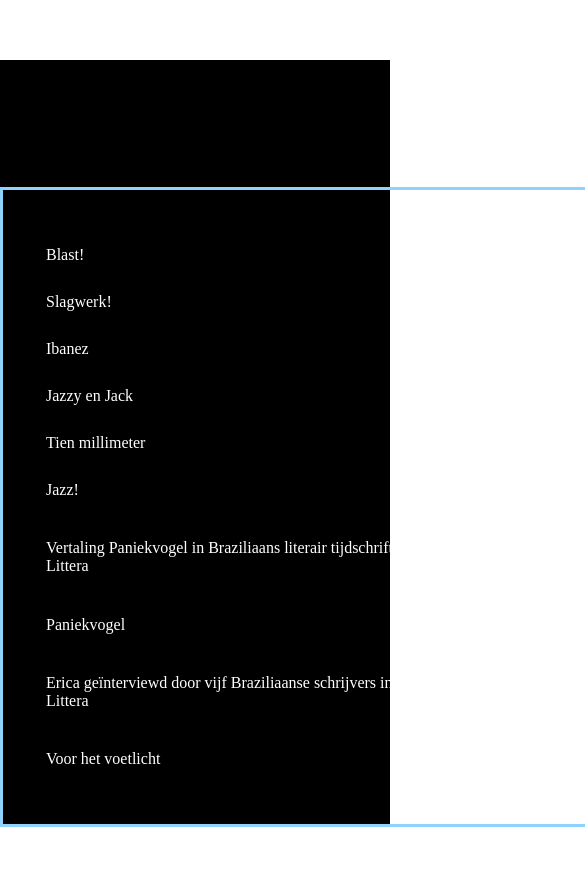
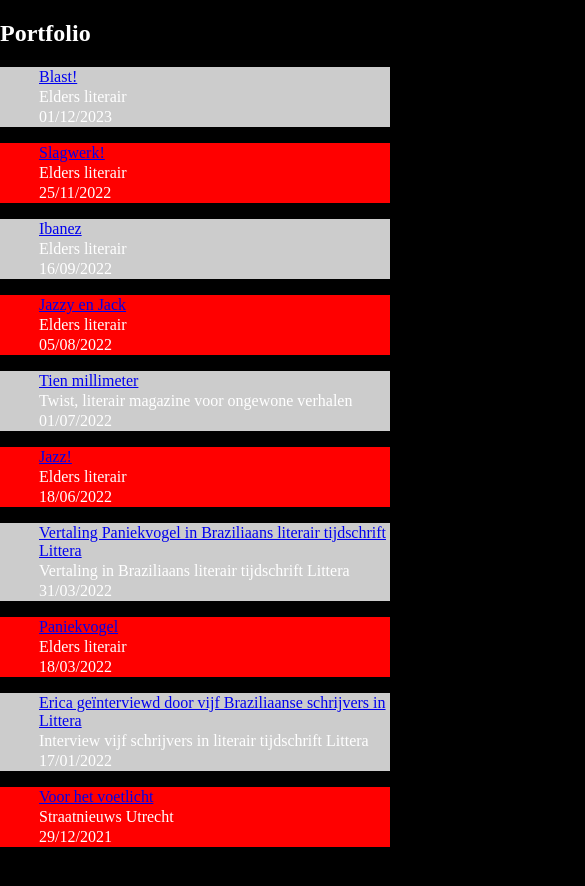
Before and after one commit to NBadeloe/free-space-erica-van-dooren, a SvelteKit app: page /portfolio in a window 390 px wide. Shown: the top 886 px of the page, 585 px wide, since content can reach past the window. After the commit the page ends 863 px from the top, so only its background shows below. Built offline with nearby package versions, Linux system fonts and the light colour scheme.

Commit message:
finished review component, working on mobile/desktop view

```diff
--- a/package.json
+++ b/package.json
@@ -11,11 +11,13 @@
 		"@sveltejs/adapter-auto": "^2.0.0",
 		"@sveltejs/kit": "^1.27.4",
 		"svelte": "^4.2.7",
+		"svelte-hamburgers": "^4.2.0",
 		"vite": "^4.4.2"
 	},
 	"type": "module",
 	"dependencies": {
 		"@datocms/svelte": "^1.2.0",
+		"@emailjs/browser": "^3.12.1",
 		"datocms-structured-text-to-plain-text": "^2.0.4"
 	}
 }
--- /dev/null
+++ b/src/lib/components/reviews/ReviewCard.svelte
@@ -0,0 +1,43 @@
+<script>
+    export let naam
+    export let review
+    export let url
+</script>
+
+<article class="card-img">
+    <img src="{url}" alt="afbeelding van persoon">
+  </article>
+
+  <article class="card-content">
+    <h3>{naam}</h3>
+    <q>
+      {review}
+    </q>
+  </article>
+<style>
+
+
+      /* elke set van 2 heeft een andere kleur */
+  article {
+    width: 10em;
+    height: 15em;
+    margin: 2em;
+    padding: 1em;
+    flex-shrink: 0;
+    background-color: #000;
+    border: #fff 1px solid;
+  }
+  article:nth-child(6n + 3) {
+    border: #d9ff00 1px solid;
+  }
+  article:nth-child(6n + 4) {
+    border: #d9ff00 1px solid;
+  }
+
+  article:nth-child(6n + 5) {
+    border: #001aff 1px solid;
+  }
+  article:nth-child(6n + 6) {
+    border: #001aff 1px solid;
+  }
+</style>
--- a/src/lib/components/reviews/Reviews.svelte
+++ b/src/lib/components/reviews/Reviews.svelte
@@ -1,173 +1,73 @@
+<script>
+  import ReviewCard from "./ReviewCard.svelte";
+</script>
 
 <section class="review">
-
-
-           <article class="card-img">
-              <h3> img</h3>
-           </article>
-
-           <article class="card-content">
-              <h3> Naam</h3>
-              <q>
-              uis sodales. Aenean quis commodo urta nunc. Curabitur blandit rutrum
-              </q>
-           </article>
-
-           <article class="card-img">
-            <h3> img</h3>
-         </article>
-
-         <article class="card-content">
-            <h3> Naam</h3>
-            <q>
-            uis sodales. Aenean quis commodo urta nunc. Curabitur blandit rutrum
-            </q>
-         </article>
-
-         <article class="card-img">
-            <h3> img</h3>
-         </article>
-
-         <article class="card-content">
-            <h3> Naam</h3>
-            <q>
-            uis sodales. Aenean quis commodo urta nunc. Curabitur blandit rutrum
-            </q>
-         </article>
-
-         <article class="card-img">
-            <h3> img</h3>
-         </article>
-
-         <article class="card-content">
-            <h3> Naam</h3>
-            <q>
-            uis sodales. Aenean quis commodo urta nunc. Curabitur blandit rutrum
-            </q>
-         </article>
-
-         <article class="card-img">
-            <h3> img</h3>
-         </article>
-
-         <article class="card-content">
-            <h3> Naam</h3>
-            <q>
-            uis sodales. Aenean quis commodo urta nunc. Curabitur blandit rutrum
-            </q>
-         </article>
-
-         <article class="card-img">
-            <h3> img</h3>
-         </article>
-
-         <article class="card-content">
-            <h3> Naam</h3>
-            <q>
-            uis sodales. Aenean quis commodo urta nunc. Curabitur blandit rutrum
-            </q>
-         </article>
-
-         <article class="card-img">
-            <h3> img</h3>
-         </article>
-
-         <article class="card-content">
-            <h3> Naam</h3>
-            <q>
-            uis sodales. Aenean quis commodo urta nunc. Curabitur blandit rutrum
-            </q>
-         </article>
-
-         <article class="card-img">
-            <h3> img</h3>
-         </article>
-
-         <article class="card-content">
-            <h3> Naam</h3>
-            <q>
-            uis sodales. Aenean quis commodo urta nunc. Curabitur blandit rutrum
-            </q>
-         </article>
-
-         <article class="card-img">
-            <h3> img</h3>
-         </article>
-
-         <article class="card-content">
-            <h3> Naam</h3>
-            <q>
-            uis sodales. Aenean quis commodo urta nunc. Curabitur blandit rutrum
-            </q>
-         </article>
-
+  <ReviewCard naam='jemoeder' review='jevader' url='https://www.google.com/url?sa=i&url=https%3A%2F%2Ftwitter.com%2Fstupidcatsfr&psig=AOvVaw2ZRk8YVJZkZr3HpaGCN2sz&ust=1705656053545000&source=images&cd=vfe&opi=89978449&ved=0CBIQjRxqFwoTCLCvj4zO5oMDFQAAAAAdAAAAABAD'/>
+  <ReviewCard naam='jemoeder' review='jevader' url='https://www.google.com/url?sa=i&url=https%3A%2F%2Ftwitter.com%2Fstupidcatsfr&psig=AOvVaw2ZRk8YVJZkZr3HpaGCN2sz&ust=1705656053545000&source=images&cd=vfe&opi=89978449&ved=0CBIQjRxqFwoTCLCvj4zO5oMDFQAAAAAdAAAAABAD' />
+  <ReviewCard naam='jemoeder' review='jevader' url='https://www.google.com/url?sa=i&url=https%3A%2F%2Ftwitter.com%2Fstupidcatsfr&psig=AOvVaw2ZRk8YVJZkZr3HpaGCN2sz&ust=1705656053545000&source=images&cd=vfe&opi=89978449&ved=0CBIQjRxqFwoTCLCvj4zO5oMDFQAAAAAdAAAAABAD'/>
+  <ReviewCard naam='jemoeder' review='jevader' url='https://www.google.com/url?sa=i&url=https%3A%2F%2Ftwitter.com%2Fstupidcatsfr&psig=AOvVaw2ZRk8YVJZkZr3HpaGCN2sz&ust=1705656053545000&source=images&cd=vfe&opi=89978449&ved=0CBIQjRxqFwoTCLCvj4zO5oMDFQAAAAAdAAAAABAD'/>
+  <ReviewCard naam='jemoeder' review='jevader' url='https://www.google.com/url?sa=i&url=https%3A%2F%2Ftwitter.com%2Fstupidcatsfr&psig=AOvVaw2ZRk8YVJZkZr3HpaGCN2sz&ust=1705656053545000&source=images&cd=vfe&opi=89978449&ved=0CBIQjRxqFwoTCLCvj4zO5oMDFQAAAAAdAAAAABAD'/>
+  <ReviewCard naam='jemoeder' review='jevader' url='https://www.google.com/url?sa=i&url=https%3A%2F%2Ftwitter.com%2Fstupidcatsfr&psig=AOvVaw2ZRk8YVJZkZr3HpaGCN2sz&ust=1705656053545000&source=images&cd=vfe&opi=89978449&ved=0CBIQjRxqFwoTCLCvj4zO5oMDFQAAAAAdAAAAABAD'/>
+  <ReviewCard naam='jemoeder' review='jevader' url='https://www.google.com/url?sa=i&url=https%3A%2F%2Ftwitter.com%2Fstupidcatsfr&psig=AOvVaw2ZRk8YVJZkZr3HpaGCN2sz&ust=1705656053545000&source=images&cd=vfe&opi=89978449&ved=0CBIQjRxqFwoTCLCvj4zO5oMDFQAAAAAdAAAAABAD' />
+  <ReviewCard naam='jemoeder' review='jevader' url='https://www.google.com/url?sa=i&url=https%3A%2F%2Ftwitter.com%2Fstupidcatsfr&psig=AOvVaw2ZRk8YVJZkZr3HpaGCN2sz&ust=1705656053545000&source=images&cd=vfe&opi=89978449&ved=0CBIQjRxqFwoTCLCvj4zO5oMDFQAAAAAdAAAAABAD'/>
+  <ReviewCard naam='jemoeder' review='jevader' url='https://www.google.com/url?sa=i&url=https%3A%2F%2Ftwitter.com%2Fstupidcatsfr&psig=AOvVaw2ZRk8YVJZkZr3HpaGCN2sz&ust=1705656053545000&source=images&cd=vfe&opi=89978449&ved=0CBIQjRxqFwoTCLCvj4zO5oMDFQAAAAAdAAAAABAD'/>
 </section>
 
 <style>
+  @media screen and (max-width: 500px) {
+    .review {
+      border-radius: 8px;
 
-@media screen and (max-width: 500px) {
-   .review{
-      border: 1px solid #e9e9e9;
-        border-radius: 8px;
-        box-shadow: 0 3px 16px 2px rgba(0, 0, 0, 0.1);
       padding: 24px;
       position: relative;
       top: 0;
       width: 15em;
       font-size: smaller;
-
-      /* width: 24em;
-      margin: 1em auto;
-      display: flex;
-      flex-direction: row;
-      overflow-x: scroll;
-      overflow: hidden; */
     }
 
+    ::-webkit-scrollbar-track {
+      border: 1px solid rgb(255, 255, 255);
+      background-color: #000000;
     }
-   .review{
+
+    ::-webkit-scrollbar {
+      width: 10px;
+      background-color: #000000;
+    }
+
+    ::-webkit-scrollbar-thumb {
+      background-color: #ffffff;
+    }
+  }
+
+  .review {
     overflow: auto;
     display: flex;
     scroll-snap-type: x mandatory;
     gap: 24px;
-
     height: fit-content;
-      margin-left: 2em;
+    margin: auto;
+    width: 70em;
+  }
 
   /* width: 80em;
       margin: 2em auto;
       display: flex;
       flex-direction: row;
       overflow-x: scroll;  */
+
+  ::-webkit-scrollbar-track {
+    border: 1px solid rgb(255, 255, 255);
+    background-color: #000000;
   }
 
-/* elke set van 2 heeft een andere kleur */
-      article{
-         width: 10em;
-         height: 15em;
-         margin: 2em;
-         padding: 1em;
-         flex-shrink: 0;
-         background-color: #000;
-      border: #fff 1px solid;
-
-
-     }
-       article:nth-child(6n+3){
-      border: #d9ff00 1px solid;
-     }
-     article:nth-child(6n+4){
-      border: #d9ff00 1px solid;
+  ::-webkit-scrollbar {
+    width: 10px;
+    background-color: #000000;
   }
 
-     article:nth-child(6n+5){
-      border: #001aff 1px solid;
+  ::-webkit-scrollbar-thumb {
+    background-color: #ffffff;
   }
-     article:nth-child(6n+6){
-      border: #001aff 1px solid;
-     }
-
-
-
-
 </style>
--- a/src/routes/+page.svelte
+++ b/src/routes/+page.svelte
@@ -3,27 +3,23 @@
   import Nav from "../lib/components/Nav.svelte";
   import Reviews from "../lib/components/reviews/Reviews.svelte";
 
+  export let data;
+  const items = data?.homepage || [];
+</script>
 
-    export let data
-    const items = data?.homepage || []
-</script>
 <main>
-    <Nav/>
+  <Nav />
   <h1>Erica van Dooren</h1>
-   <img src="{items.afbeelding.url}" alt="">
+  <img src={items.afbeelding.url} alt="" />
   <section class="introductie">
     <article class="introductie-text">
       {@html items.introductie}
     </article>
-
-
-
   </section>
   <section class="werkzaamheden-section">
     <section class="werkzaamheden">
       <h2>werkzaamheden</h2>
-               <p>{@html items.werkzaamheden}
-               </p>
+      <p>{@html items.werkzaamheden}</p>
     </section>
     <section class="gepubliceerde-verhalen">
       <h2>Gepubliceerde verhalen</h2>
@@ -32,13 +28,13 @@
       </p>
     </section>
   </section>
-    <Reviews/>
+  <Reviews />
 
-  <Footer/>
+  <Footer />
 </main>
+
 <style>
-
-  @import url('https://fonts.googleapis.com/css2?family=Libre+Caslon+Text:ital,wght@0,400;0,700;1,400&family=Quicksand:wght@400;500;600&display=swap');
+  @import url("https://fonts.googleapis.com/css2?family=Libre+Caslon+Text:ital,wght@0,400;0,700;1,400&family=Quicksand:wght@400;500;600&display=swap");
 
   :global(body) {
     margin: 0;
@@ -47,50 +43,105 @@
   }
 
   @media screen and (max-width: 500px) {
-	main{
+    main {
       background-color: #000;
       background-image: url(../assets/background.svg);
       background-repeat: no-repeat;
       background-position: center;
       background-size: cover;
       width: 100%;
-
     }
 
-    h1{
+    h1 {
       font-size: 9vw;
-
+      margin: 2em;
       margin-bottom: 10vw;
+      width: max-content;
+      height: max-content;
     }
 
-    .introductie{
+    .introductie {
       display: flex;
-
     }
 
-   img{
+    img {
       display: flex;
       margin: auto;
       width: 50vw;
       height: 50vw;
       max-width: 100%;
       object-fit: cover;
-
     }
 
-    .introductie-text{
+    .introductie-text {
       font-size: 5vw;
+      margin: 2em;
+    }
+
+    .werkzaamheden,
+    .gepubliceerde-verhalen {
+      margin-top: 1em;
+      width: 100%;
+      height: 55vw;
+    }
+
+    .werkzaamheden-section {
+      margin: 2em;
+    }
+  }
+
+  /* desktop */
+  main {
+      background-color: #000;
+      background-image: url(../assets/background.svg);
+      background-repeat: no-repeat;
+      background-position: center;
+      background-size: cover;
+      width: 100%;
+    }
+
+    h1 {
+      font-size: 9vw;
+      margin: 0.5em auto;
+      width: max-content;
+      height: max-content;
+    }
+
+    .introductie {
+      display: flex;
+      justify-self: flex-end;
+    }
+
+    img {
+      display: flex;
+      float: right;
+      margin-right: 12em;
+      width: 20vw;
+      height: 30vw;
+      object-fit: cover;
+    }
+
+    .introductie-text {
+      font-size: 2vw;
+      margin: 1em 6em;
+      width: 20em;
+    }
+
+    .werkzaamheden-section{
+      display: flex;
+      flex-direction: row;
+      justify-content: center;
+      width: max-content;
+      height: 25em;
+      margin: 8em auto;
+      gap: 8em;
+    }
+
+    .gepubliceerde-verhalen, .werkzaamheden{
+      margin: 2em;
+      width: 25em;
+      height: 10em;
     }
 
 
-
-    .werkzaamheden, .gepubliceerde-verhalen{
-      margin-bottom: 8vw;
-      width: 100%;
-      height: 70vw;
-    }
-}
-
-
-
 </style>
--- /dev/null
+++ b/src/routes/contact/+page.svelte
@@ -0,0 +1,60 @@
+<script>
+
+</script>
+<main>
+    <h2>Contacten</h2>
+    <p>Lorem ipsum dolor sit amet consectetur adipisicing elit. Quo voluptatum quos corporis
+        accusantium aut excepturi rerum aliquam sit quas ad, deserunt temporibus sunt praesentium
+         cumque dolor. Nostrum, dolorem iste. Rerum.</p>
+    <form >
+        <input type="text" name="naam" id="naam" placeholder="Naam">
+        <input type="email" name="email" id="email" placeholder="email@email.com">
+        <textarea name="email-content" id="email-content" cols="30" rows="10"></textarea>
+    </form>
+    <button type="submit">Verstuur</button>
+</main>
+
+<style>
+    :global(body) {
+    margin: 0;
+    padding: 0;
+    color: #fff;
+    background-color: #000;
+  }
+
+ form{
+        border: 1px black solid;
+    }
+
+    @media screen and (max-width:500px){
+        main{
+            background-color: #000;
+            width: 100%;
+            height: max-content;
+        }
+
+        form{
+            display: flex;
+            flex-direction: column;
+            width: 30em;
+            height: 40em;
+            display: flex;
+        }
+
+        input, #email-content{
+            width: 25em;
+            height: 3em;
+            margin: 1em;
+            padding: 0.2em;
+            border: 3px lightskyblue solid;
+            resize: none;
+        }
+
+        #email-content{
+            height: 10em;
+        }
+
+
+    }
+
+</style>
--- /dev/null
+++ b/src/routes/diensten/+page.svelte
@@ -0,0 +1 @@
+eyo
--- a/src/routes/portfolio/+page.svelte
+++ b/src/routes/portfolio/+page.svelte
@@ -1,15 +1,127 @@
 <script>
   import Footer from "../../lib/components/Footer.svelte";
   import Nav from "../../lib/components/Nav.svelte";
-
-
 </script>
 
 <main>
-    <Nav/>
+  <Nav />
   <h2>Portfolio</h2>
-
-        <section>
+  <table role="table">
+    <thead role="rowgroup">
+      <tr role="row">
+        <th role="columnheader">First Name</th>
+        <th role="columnheader">Last Name</th>
+        <th role="columnheader">Job Title</th>
+      </tr>
+    </thead>
+    <tbody role="rowgroup">
+      <tr role="row">
+        <td role="cell">
+            <a href="https://www.eldersliterair.nl/blast/">Blast!</a>
+        </td>
+        <td role="cell">Elders literair</td>
+        <td role="cell">01/12/2023</td>
+      </tr>
+      <tr role="row">
+        <td role="cell">
+          <a href="https://www.eldersliterair.nl/slagwerk/">Slagwerk!</a>
+        </td>
+        <td role="cell">Elders literair</td>
+        <td role="cell">25/11/2022</td>
+      </tr>
+      <tr role="row">
+        <td role="cell"
+          ><a
+            href="https://www.eldersliterair.nl/ibanez/"
+            target="_blank"
+            rel="noopener">Ibanez</a
+          ></td
+        >
+        <td role="cell">Elders literair</td>
+        <td role="cell">16/09/2022</td>
+      </tr>
+      <tr role="row">
+        <td role="cell"
+          ><a
+            href="https://www.eldersliterair.nl/jazzy-en-jack/"
+            target="_blank"
+            rel="noopener">Jazzy en Jack</a
+          ></td
+        >
+        <td role="cell">Elders literair</td>
+        <td role="cell">05/08/2022</td>
+      </tr>
+      <tr role="row">
+        <td role="cell"
+          ><a
+            href="https://www.hostwriters.nl/TWIST/TWIST23/mobile/index.html?fbclid=IwAR1CdCEj_ZPtDrQQgWRwct7IzooAbOY7-EoPixjjRdpqlwMD48K9khlc6RQ"
+            target="_blank"
+            rel="noopener">Tien millimeter</a
+          ></td
+        >
+        <td role="cell">Twist, literair magazine voor ongewone verhalen</td>
+        <td role="cell">01/07/2022</td>
+      </tr>
+      <tr role="row">
+        <td role="cell"
+          ><a
+            href="https://www.eldersliterair.nl/jazz/"
+            target="_blank"
+            rel="noopener">Jazz!</a
+          ></td
+        >
+        <td role="cell">Elders literair</td>
+        <td role="cell">18/06/2022</td>
+      </tr>
+      <tr role="row">
+        <td role="cell"
+          ><a
+            href="https://drive.google.com/file/d/1oxSDOaA7pTiVPzS9l8VKtiEK5uP6QB2S/view?fbclid=IwAR3_5pwqANV0RRKrJePR1jBPvazv76MIWifCAqJR60MG-RAe6keK5VRsiPA"
+            target="_blank"
+            rel="noopener"
+            >Vertaling Paniekvogel in Braziliaans literair tijdschrift Littera</a
+          ></td
+        >
+        <td role="cell">Vertaling in Braziliaans literair tijdschrift Littera</td>
+        <td role="cell">31/03/2022</td>
+      </tr>
+      <tr role="row">
+        <td role="cell"
+          ><a
+            href="https://www.eldersliterair.nl/paniekvogel/"
+            target="_blank"
+            rel="noopener">Paniekvogel</a
+          ></td
+        >
+        <td role="cell">Elders literair</td>
+        <td role="cell">18/03/2022</td>
+      </tr>
+      <tr role="row">
+        <td role="cell"
+          ><a
+            href="https://drive.google.com/file/d/1GCsoAD7kuLm0wy22TI_yBK2RKkmxK0Pz/view?fbclid=IwAR3E_SdutnIWcp2xQUJBISXkbf5um6rM3cq0fWCOnqNtVksbdCWJn1dT0Bs"
+            target="_blank"
+            rel="noopener"
+            >Erica geïnterviewd door vijf Braziliaanse schrijvers in Littera</a
+          ></td
+        >
+        <td role="cell">Interview vijf schrijvers in literair tijdschrift Littera</td>
+        <td role="cell">17/01/2022</td>
+      </tr>
+      <tr role="row">
+        <td role="cell"
+          ><a
+            href="https://straatnieuwsutrecht.nl/straatnieuws-1-2022/voor-het-voetlicht/"
+            target="_blank"
+            rel="noopener">Voor het voetlicht</a
+          ></td
+        >
+        <td role="cell">Straatnieuws Utrecht</td>
+        <td role="cell">29/12/2021</td>
+      </tr>
+    </tbody>
+  </table>
+  <!-- <section>
              <table width="616">
             <tbody>
             <tr>
@@ -64,9 +176,9 @@
             </tr>
             </tbody>
             </table>
-        </section>
+        </section> -->
 
-    <Footer/>
+  <Footer />
 </main>
 
 <style>
@@ -74,41 +186,83 @@
     margin: 0;
     padding: 0;
     color: #fff;
+    background-color: #000;
   }
-    main{
+
+  @media
+	  only screen
+    and (max-width: 760px), (min-device-width: 768px)
+    and (max-device-width: 1024px)  {
+
+		/* Force table to not be like tables anymore */
+		table, thead, tbody, th, td, tr {
+			display: block;
+		}
+
+		/* Hide table headers (but not display: none;, for accessibility) */
+		thead tr {
+			position: absolute;
+			top: -9999px;
+			left: -9999px;
+		}
+
+    tr {
+      margin: 0 0 1rem 0;
+    }
+
+    tr:nth-child(odd) {
+      background: #ccc;
+    }
+    tr:nth-child(even) {
+      background: #ff0000;
+    }
+
+		td {
+			/* Behave  like a "row" */
+			border: none;
+			position: relative;
+			padding-left: 10%;
+		}
+
+		td:before {
+			/* Now like a table header */
+			position: absolute;
+			/* Top/left values mimic padding */
+			top: 0;
+			left: 6px;
+			width: 45%;
+			padding-right: 10px;
+			white-space: nowrap;
+		}
+    }
+
+
+
+
+  @media screen and (min-width: 501px) {
+    main {
       background-color: #000;
       margin: 0;
       padding: 0;
       width: 99.9%;
       height: 100%;
-
     }
-    h2{
+    h2 {
       font-size: 2.5em;
       margin: 1.5em 0em 1em 10em;
     }
-    table{
-        border: #8FD2FF 3px solid;
-        padding: 2.5em;
-        width: 70em;
-        height: 40em;
-        justify-self: center;
-    }
 
-    section{
+    /* section{
         display: flex;
         margin: 5em auto ;
         width: 70em;
         height: 40em;
 
     }
-    tbody{
-        border: #8FD2FF 3px solid;
-    }
 
     a{
         color: #fff;
         text-decoration: none;
+    } */
   }
-
 </style>
```
Also changed, not shown: src/lib/components/Nav.svelte (+25 -13 lines), src/routes/diensten/+page.js (added), 1 other file (tests, documents, lock files or other folders). Lines whose indentation alone changed are shown as unchanged.
